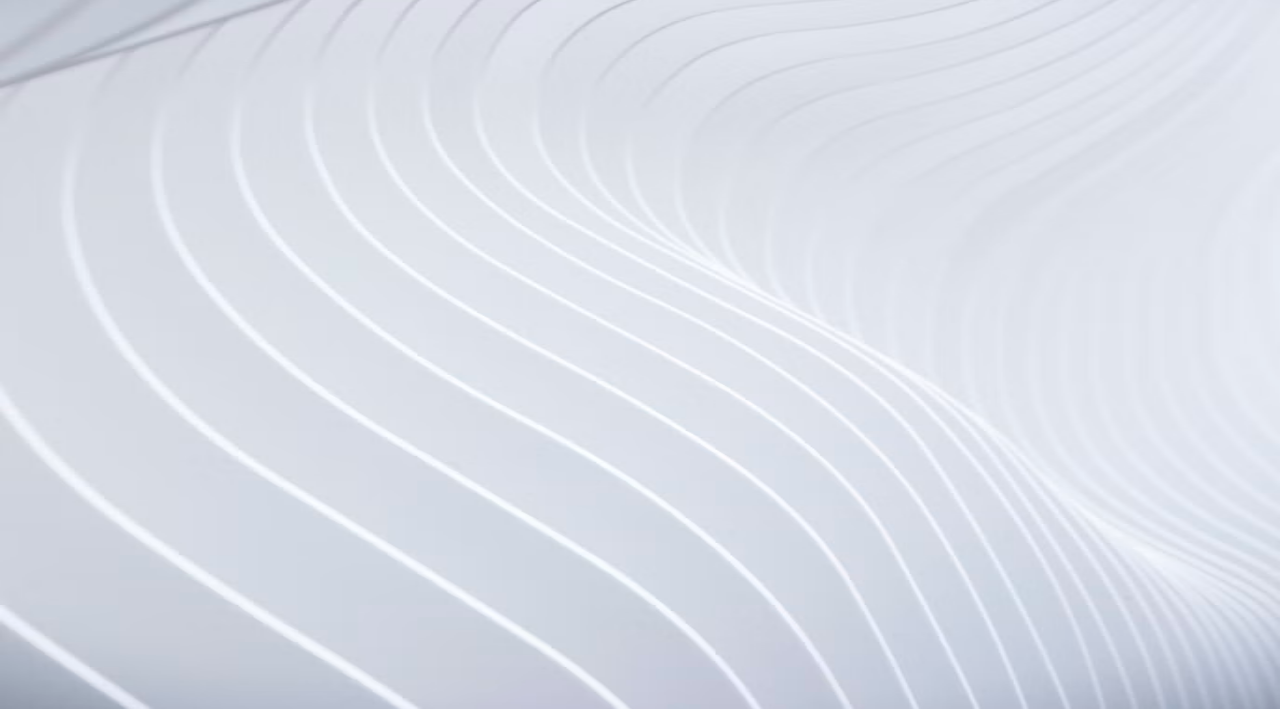
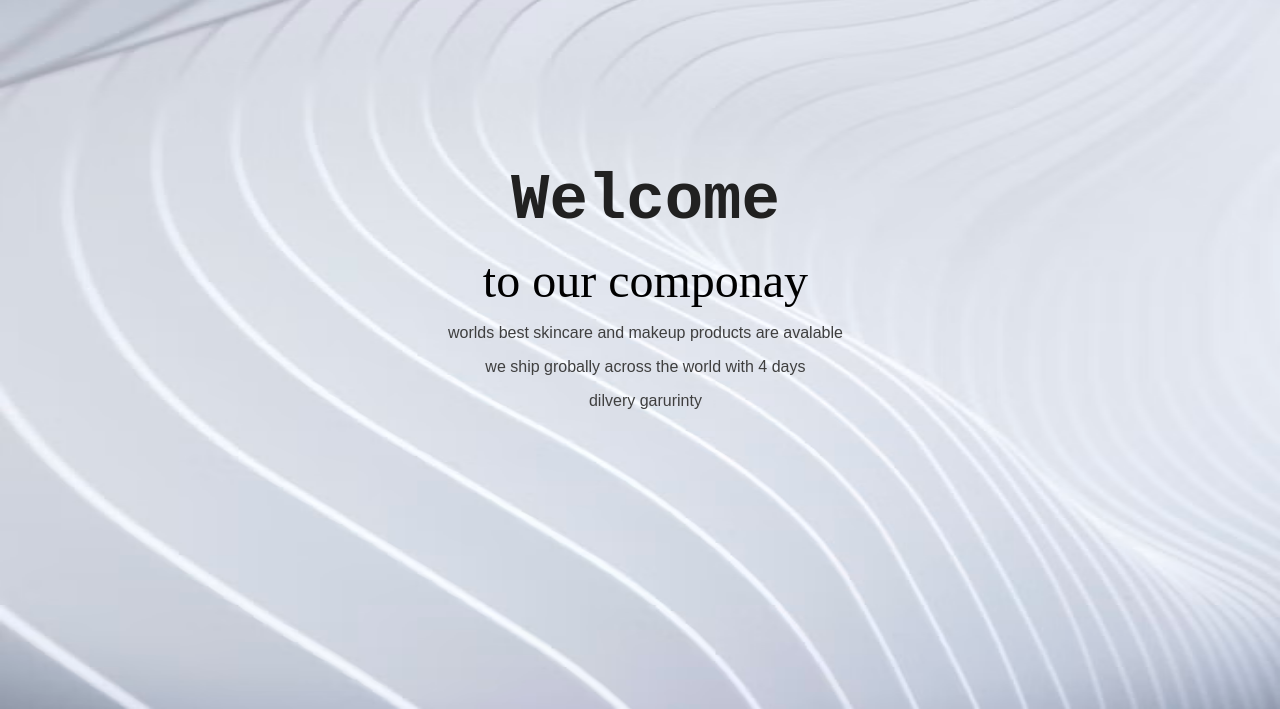
Before and after one commit to Classyvaibhav06/internship3, a plain HTML site: page index.html in a window 1280 px wide. Shown: the part 91-800 px from the top of the page. Drawn offline with Linux system fonts and the light colour scheme.

Commit message:
added hero section

```diff
--- a/index.html
+++ b/index.html
@@ -12,7 +12,6 @@
     <img class="hero" src="/assets/hero.avif" alt="">
     <nav>
         <div class="nav">
-
             <ul>
                 <img class="logo" src="/assets/logo.png" alt="">
                 <li><a href=""></a>home</li>
@@ -23,7 +22,16 @@
             </ul>
         </div>
     </nav>
-    <h1 class="hero-text">Welcome <span>to our componay </span></h1>
+    <div class="hero1">
+        <div class="hero-text">Welcome</div>
+        <span>to our componay </span>
+        <p>worlds best skincare and makeup products are avalable </p>
+        <p> we ship grobally across the world with 4 days</p>
+        <p> dilvery
+            garurinty</p>
+    </div>
+
+
 </body>
 
 </html>
--- a/style.css
+++ b/style.css
@@ -26,6 +26,7 @@ body {
 }
 
 .nav {
+    order: 1;
     height: 10%;
     width: 100%;
     position: fixed;
@@ -50,9 +51,43 @@ body {
 .nav ul li:hover {
     text-decoration: underline;
     text-decoration-color: #212121;
+    cursor: pointer;
 }
 
 .nav ul li a {
     text-decoration: none;
     color: rgb(0, 0, 0);
 }
+
+.hero1 {
+    position: absolute;
+    margin-top: 20%;
+    margin-left: 35%;
+    display: flex;
+    justify-content: center;
+    /* or space-between, space-around */
+    align-items: center;
+    flex-direction: column;
+    gap: 1rem;
+
+}
+
+.hero-text {
+
+    font-size: 4rem;
+    color: #212121;
+    font-family: monospace;
+    font-weight: 600;
+}
+
+.hero1 p {
+    font-family: Arial, Helvetica, sans-serif;
+    color: #3f3f3f;
+}
+
+span {
+
+    font-weight: 500;
+    font-size: 3rem;
+    margin-right: 0%;
+}
```
